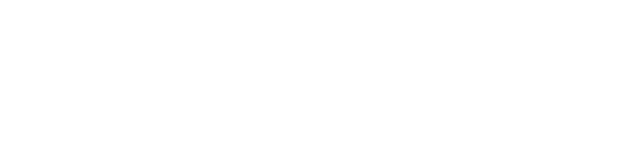
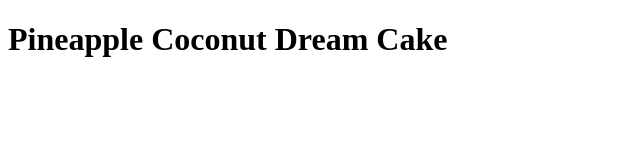
Before and after one commit to Sys-Omertosa/odin-recipes, a plain HTML site: page recipes/pineapple-coconut-dream-cake.html in a window 1280 px wide. Shown: the whole page, without its empty margins (0-640 px from the left). Drawn offline with Linux system fonts and the light colour scheme.

Commit message:
Add heading and title to pineapple cake recipe
- Robusted the boilerplate code for index.html
- Corrected title for pineapple-coconut-dream-cake.html
- Added heading for pineapple-coconut-dream-cake.html

```diff
--- a/recipes/pineapple-coconut-dream-cake.html
+++ b/recipes/pineapple-coconut-dream-cake.html
@@ -3,9 +3,9 @@
     <head>
         <meta charset="UTF-8">
         <meta name="viewport" content="width=device-width, initial-scale=1.0">
-        <title>Document</title>
+        <title>Recipe for Pineapple Coconut Dream Cake</title>
     </head>
     <body>
-
+        <h1>Pineapple Coconut Dream Cake</h1>
     </body>
 </html>
```
Also changed, not shown: index.html (+1 -0 lines).
